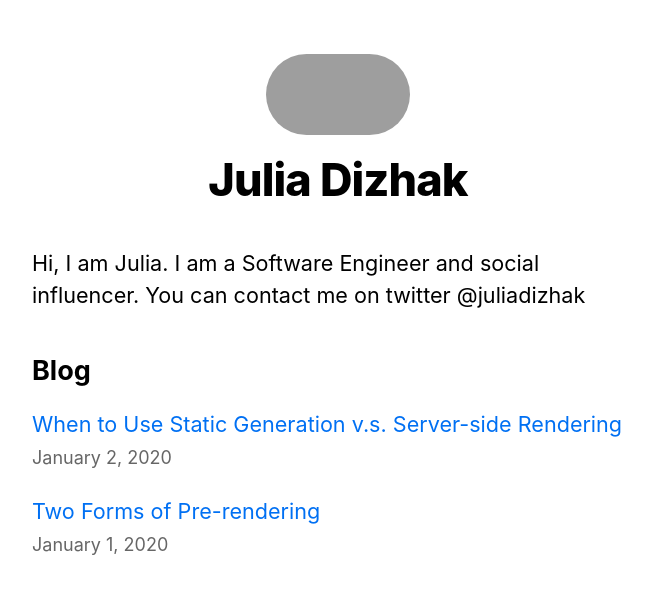
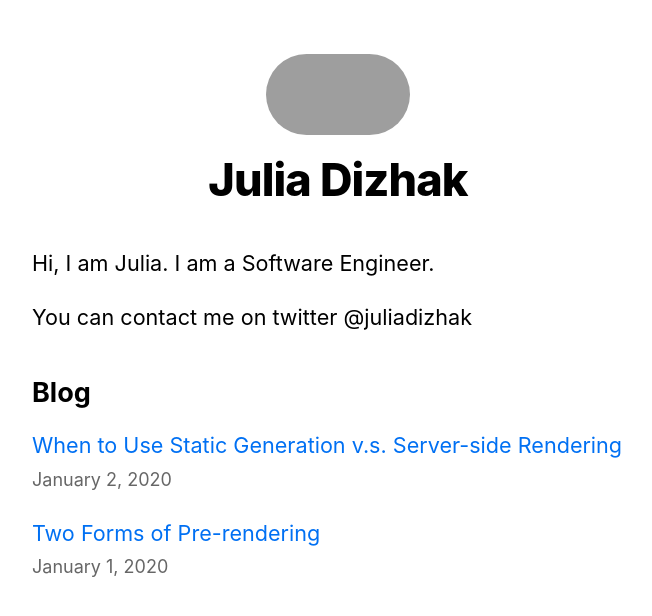
Before and after one commit to julia-dizhak/nextjs-blog, a Next.js app: page / in a window 1280 px wide. Shown: the top 616 px of the page, without its empty margins (302-954 px from the left). Built offline with nearby package versions, Linux system fonts and the light colour scheme; grey boxes are pictures that could not be loaded.

Commit message:
update public info

```diff
--- a/pages/index.js
+++ b/pages/index.js
@@ -24,9 +24,9 @@ export default function Home({ allPostsData }) {
 
       <section className={utilStyles.headingMd}>
         <p>
-          Hi, I am Julia. I am a Software Engineer and social influencer. You
-          can contact me on twitter @juliadizhak{" "}
+          Hi, I am Julia. I am a Software Engineer.
         </p>
+        <p>You can contact me on twitter @juliadizhak{" "}</p>
       </section>
 
       <section className={`${utilStyles.headingMd} ${utilStyles.padding1px}`}>
```
Also changed, not shown: 1 other file (tests, documents, lock files or other folders).
